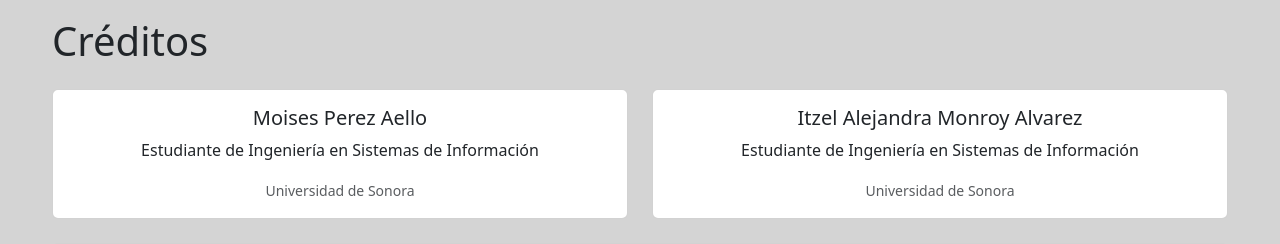
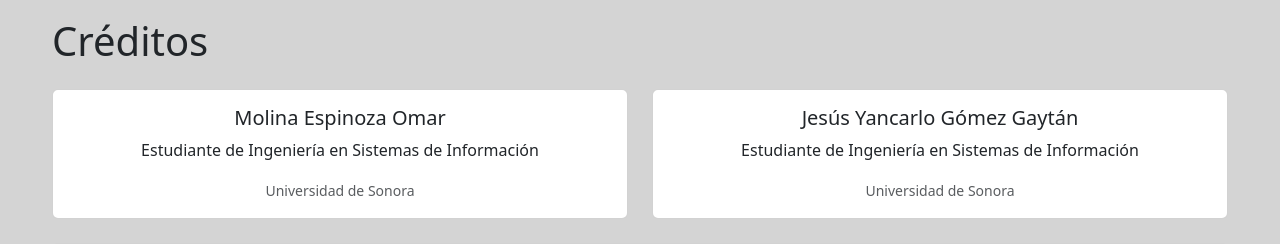
Before and after one commit to Mawi03/WebSearchBooks, a Flask app: page /creditos in a window 1280 px wide. Shown: the part 171-415 px from the top of the page. Run offline with Flask 2, Linux system fonts and the light colour scheme; some libraries are stand-ins or nearby versions.

Commit message:
Corregi una venida del codigo

```diff
--- a/templates/creditos.html
+++ b/templates/creditos.html
@@ -11,11 +11,7 @@
             <div class="col">
                 <div class="card h-100 credit-card">
                     <div class="card-body text-center">
-                        <!-- <img src="{{ url_for('static', filename='img/moises.jpg') }}"
-                             alt="Moises Perez Aello"
-                             class="rounded-circle mb-3"
-                             style="width: 150px; height: 150px; object-fit: cover;"> -->
-                        <h5 class="card-title">Moises Perez Aello</h5>
+                        <h5 class="card-title">Molina Espinoza Omar</h5>
                         <p class="card-text">Estudiante de Ingeniería en Sistemas de Información</p>
                         <p class="card-text"><small class="text-muted">Universidad de Sonora</small></p>
                     </div>
@@ -25,11 +21,7 @@
             <div class="col">
                 <div class="card h-100 credit-card">
                     <div class="card-body text-center">
-                        <!-- <img src="{{ url_for('static', filename='img/itzel.jpg') }}"
-                             alt="Itzel Alejandra Monroy Alvarez"
-                             class="rounded-circle mb-3"
-                             style="width: 150px; height: 150px; object-fit: cover;"> -->
-                        <h5 class="card-title">Itzel Alejandra Monroy Alvarez</h5>
+                        <h5 class="card-title">Jesús Yancarlo Gómez Gaytán</h5>
                         <p class="card-text">Estudiante de Ingeniería en Sistemas de Información</p>
                         <p class="card-text"><small class="text-muted">Universidad de Sonora</small></p>
                     </div>
```
